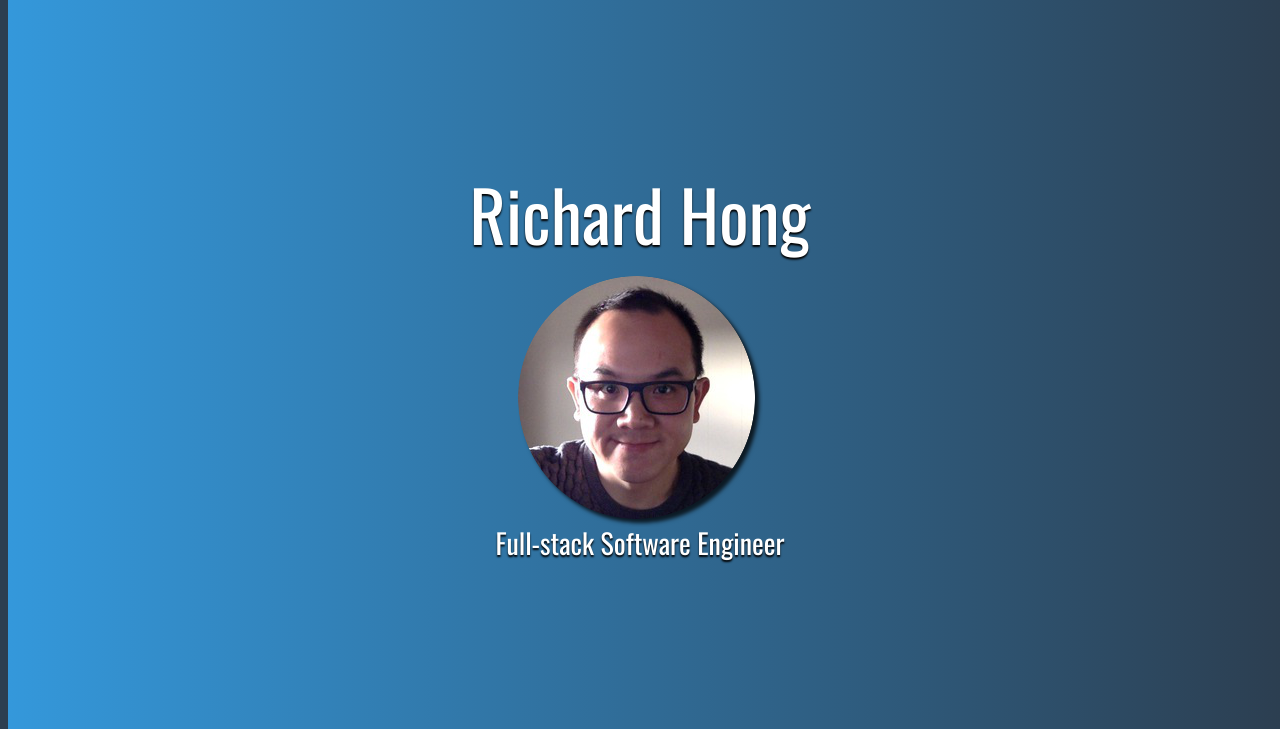
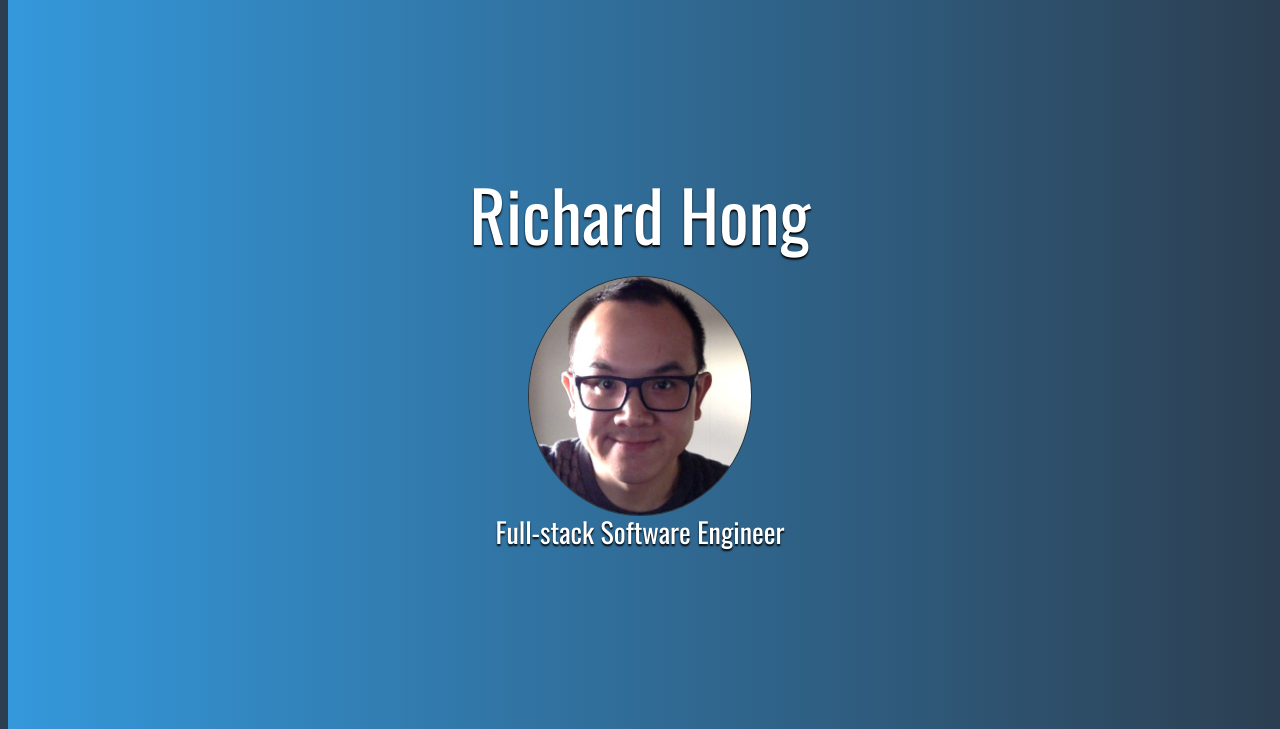
Before and after one commit to richHong/Portfolio, a React app: page / in a window 1280 px wide. Shown: the part 71-800 px from the top of the page. Built offline with nearby package versions, Linux system fonts and the light colour scheme.

Commit message:
changed profile pic

```diff
--- a/public/src/components/front.js
+++ b/public/src/components/front.js
@@ -6,7 +6,7 @@ class Front extends Component {
       <div id="title" className="slide header">
         <h1>Richard Hong</h1>
         <br/>
-        <img src='../assets/profile.png' />
+        <img className='profilePic' src='../assets/richard1.png' />
         <h4>Full-stack Software Engineer</h4>
       </div>
     );
--- a/public/src/components/skills.js
+++ b/public/src/components/skills.js
@@ -5,6 +5,7 @@ class Skills extends Component {
     return (
       <div id='skills' className='slide' name='skills'>
       <h1>Skills</h1>
+
       </div>
     );
   }
--- a/public/styles/styles.css
+++ b/public/styles/styles.css
@@ -350,3 +350,8 @@ li {
   width: 100%;
   z-index: 1000;
 }
+.profilePic {
+  border: 1px solid #333;
+  border-radius: 50%;
+  height: 30vh;
+}
```
Also changed, not shown: public/assets/profile.png (deleted), public/assets/richard1.png (added).
